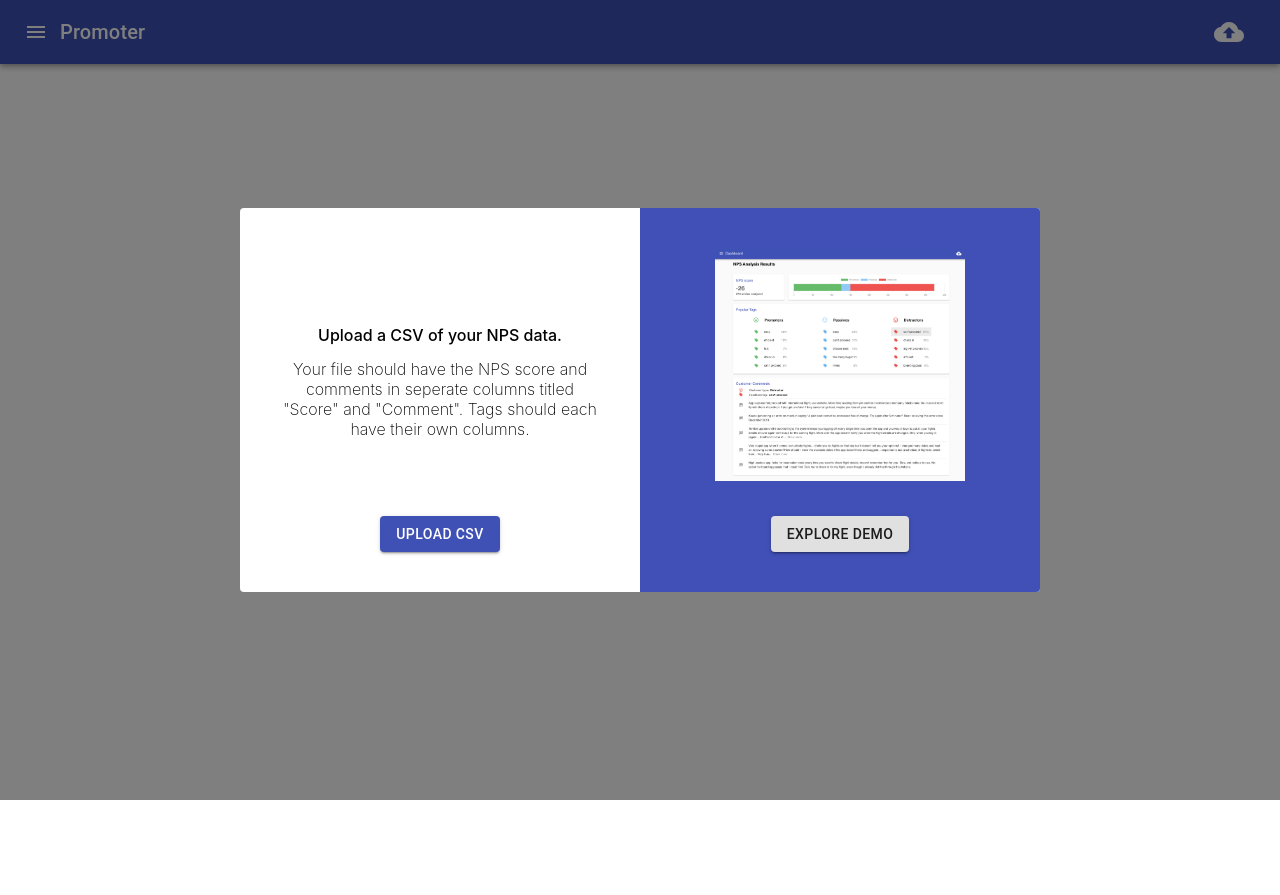
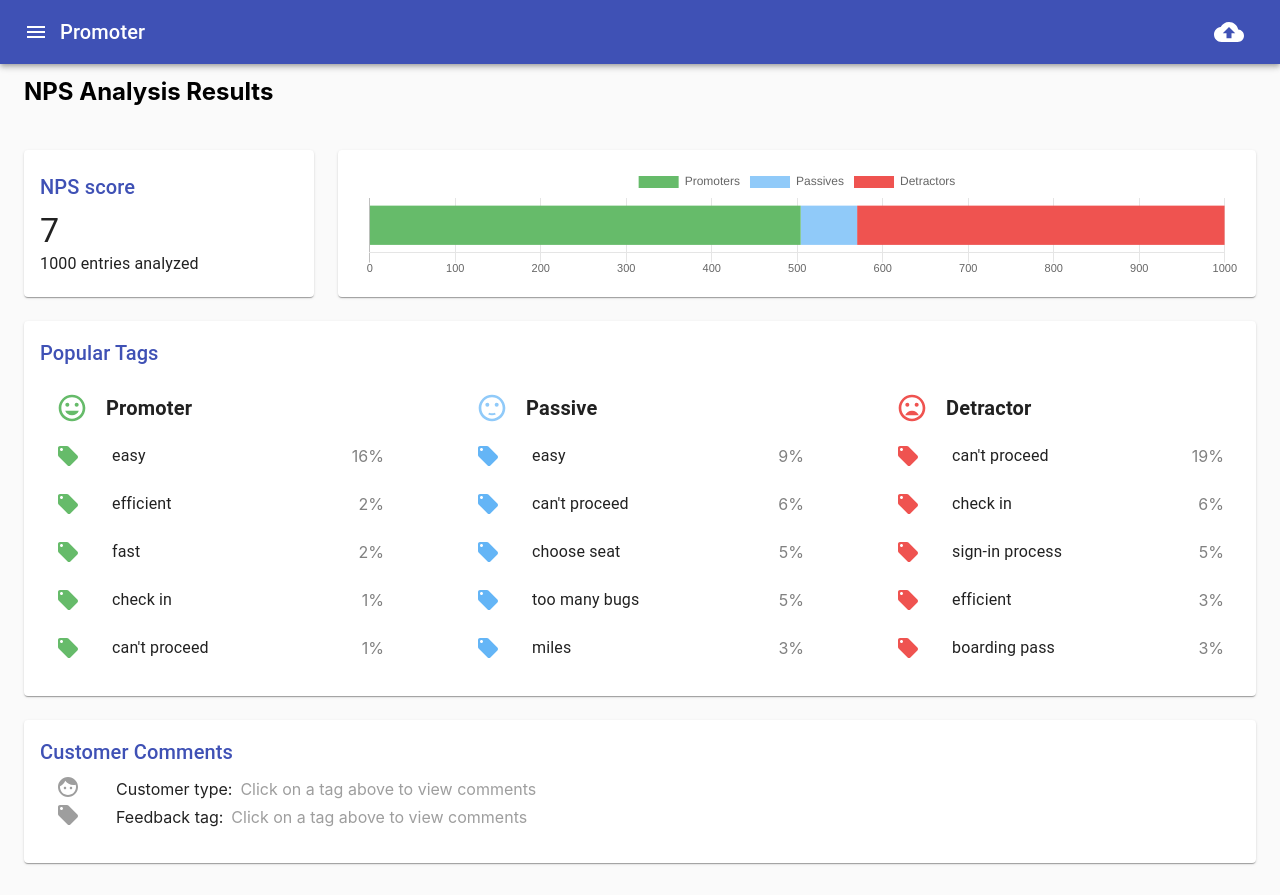
Before and after one commit to dilanustek/Promoter, a React (Create React App) app: page / in a window 1280 px wide. Before the commit the page ends 800 px from the top, so only its background shows below. Built offline with nearby package versions, Linux system fonts and the light colour scheme.

Commit message:
Popular tag titles are now list items

```diff
--- a/src/FileUploaderDialog.tsx
+++ b/src/FileUploaderDialog.tsx
@@ -65,6 +65,10 @@ class FileUploaderDialog extends Component<Props, {}> {
     }
   };
 
+  componentDidMount() {
+    this.parseData(csvData);
+  }
+
   render() {
     return (
       <Modal
--- a/src/PopularTags.tsx
+++ b/src/PopularTags.tsx
@@ -24,10 +24,9 @@ interface Props {
   clickedTag: string | null;
 }
 
-const MyTitle = styled(Typography)({
+const PopularTagsTitle = styled(Typography)({
   fontSize: 20,
   fontWeight: 600,
-  padding: "5px 10px 5px 10px",
 });
 
 const MySecondaryListItem = styled(ListItemSecondaryAction)({
@@ -39,13 +38,10 @@ class PopularTags extends Component<Props, {}> {
     const commonTags = findCommonTagsInBucket(bucket, this.props.allNPS, 5);
     if (commonTags) {
       const rows = [];
-      for (let i = 0; i < commonTags.length; i++) {
-        const tag = commonTags[i][0];
-        const rate = commonTags[i][1];
-
+      for (let [tag, rate] of commonTags) {
         rows.push(
           <ListItem
-            key={i}
+            key={tag}
             button
             selected={
               this.props.clickedTag === tag &&
@@ -77,14 +73,20 @@ class PopularTags extends Component<Props, {}> {
   getBucketDiv(bucket: Bucket) {
     return (
       <div className="bucket" key={bucket}>
-        <div
-          className={this.getBucketHeaderClassName(bucket)}
-          onClick={() => this.props.setBucketAndMaybeTag(bucket, null)}
-        >
-          {titleEmoticonByBucket(bucket)}
-          <MyTitle className="bucketTitle">{bucket}</MyTitle>
-        </div>
-        <List>{this.setPopularTagsByBucket(bucket)}</List>
+        <List>
+          <ListItem
+            key="title"
+            button
+            selected={this.props.clickedBucket === bucket}
+            onClick={() => this.props.setBucketAndMaybeTag(bucket, null)}
+          >
+            {titleEmoticonByBucket(bucket)}
+            <PopularTagsTitle className="bucketTitle">
+              {bucket}
+            </PopularTagsTitle>
+          </ListItem>
+          {this.setPopularTagsByBucket(bucket)}
+        </List>
       </div>
     );
   }
--- a/src/popularTags.css
+++ b/src/popularTags.css
@@ -5,29 +5,14 @@
 
 .bucket {
   width: 30%;
+  display: flex;
+  flex-direction: column;
 }
 
-.selectedBucketHeader {
-  background: rgba(0, 0, 0, 0.08);
-  display: flex;
-  align-items: center;
-  padding: 5px;
-  cursor: pointer;
-}
-
-.nonselectedBucketHeader {
-  display: flex;
-  align-items: center;
-  padding: 5px;
-  cursor: pointer;
-}
 .nonselectedBucketHeader:hover {
   background: rgba(0, 0, 0, 0.08);
 }
 
 .titleIcon {
   padding-right: 18px;
-  padding-left: 5px;
-  flex-shrink: 0;
-  display: inline-flex;
 }
```
